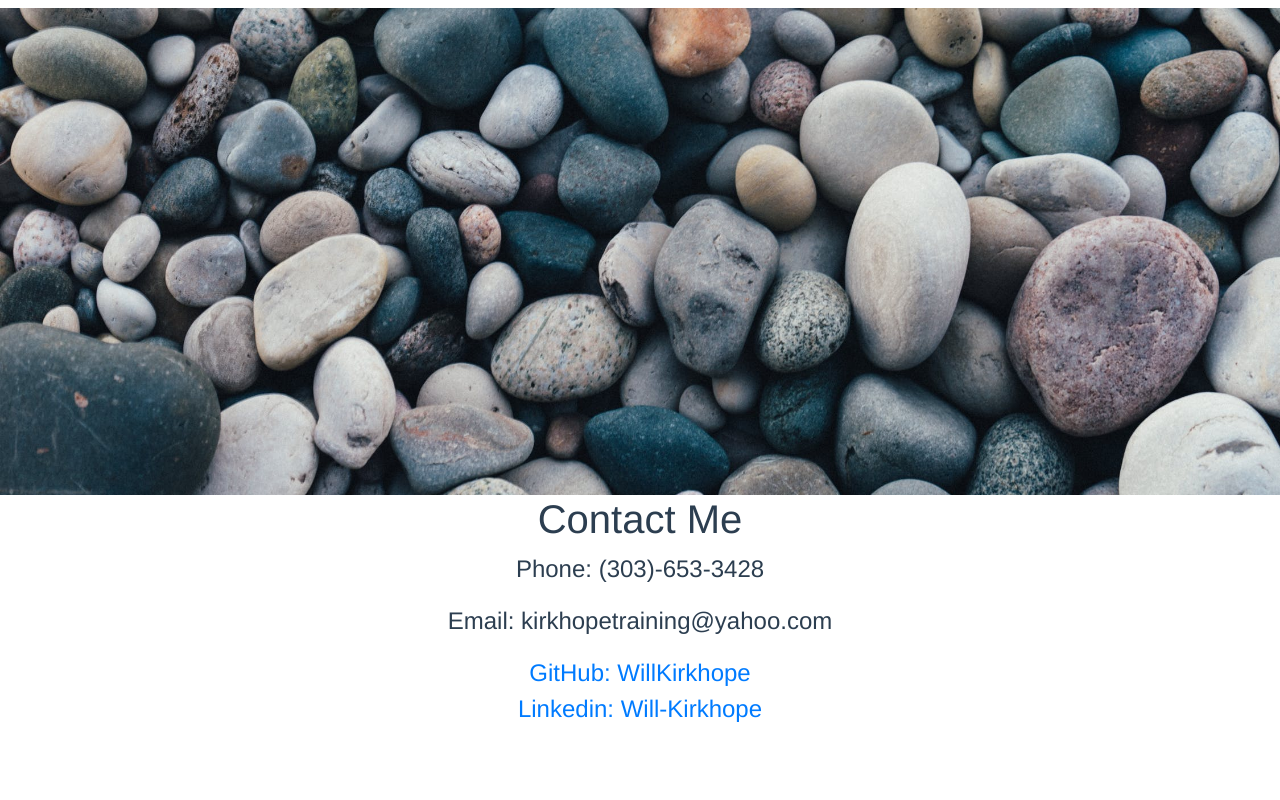
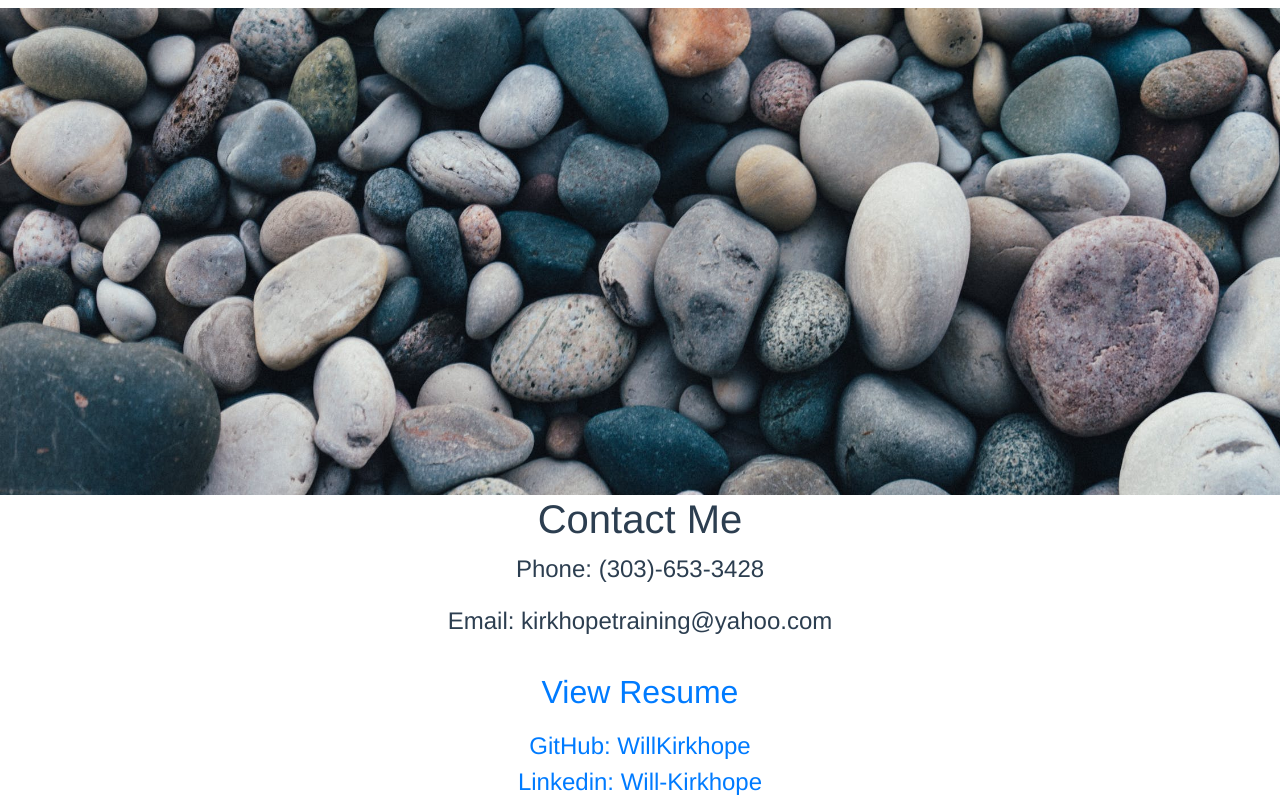
Before and after one commit to WillKirkhope/Portfolio-site, a Vue app in the folder will-kirkhope-portfolio/: page / in a window 1280 px wide. Shown: the part 4886-5686 px from the top of the page. Before the commit the page ends 5613 px from the top, so only its background shows below. Built offline with nearby package versions, Linux system fonts and the light colour scheme.

Commit message:
Added Link to view resume

```diff
--- a/will-kirkhope-portfolio/src/components/Contact.vue
+++ b/will-kirkhope-portfolio/src/components/Contact.vue
@@ -6,10 +6,12 @@
     <h1>Contact Me</h1>
     <div class="phone">
       <p>Phone: (303)-653-3428</p>
-
     </div>
     <div class="email">
       <p>Email: kirkhopetraining@yahoo.com</p>
+    </div>
+    <div class="resume">
+      <a href="https://drive.google.com/open?id=1TL9va4bN-3W3OArMaLMoNtPzyTUz2l8g">View Resume</a>
     </div>
     <div class="github">
       <a href="https://github.com/WillKirkhope">GitHub: WillKirkhope</a>
@@ -47,6 +49,14 @@ export default {
   color: #2c3e50;
 }
 
+.resume {
+  padding: 1vw;
+}
+
+.resume a{
+  font-size: 32px;
+}
+
 a {
   font-size: 24px;
   color: #2c3e50;
```
